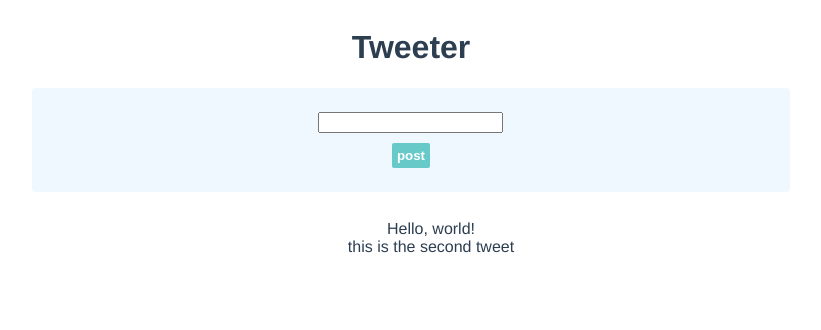
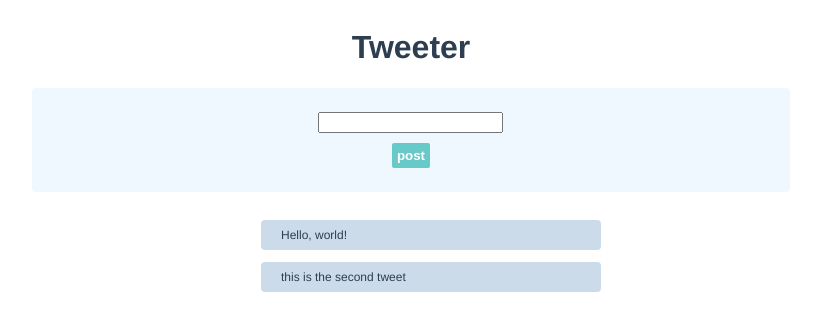
Before and after one commit to uni51/vue3-typescript-vue-guide, a Vue app: page / in a window 1280 px wide. Shown: the top 330 px of the page, without its empty margins (229-1050 px from the left). Built offline with nearby package versions, Linux system fonts and the light colour scheme.

Commit message:
5-32 動的なリスト 要素の追加

```diff
--- a/src/components/Tweet.vue
+++ b/src/components/Tweet.vue
@@ -1,5 +1,14 @@
 <script setup lang="ts">
-const tweets = [{id: '0', description: 'Hello, world!'}, {id: '1', description: 'this is the second tweet'}]
+import { ref } from 'vue'
+const tweets = ref([{id: 0, description: 'Hello, world!'}, {id: 1, description: 'this is the second tweet'}])
+
+const inputtingDescription = ref<string>('')
+
+const postTweet = () => {
+  const tweet = { id: Math.random(), description: inputtingDescription.value }
+  tweets.value.push(tweet)
+  inputtingDescription.value = ''
+}
 
 </script>
 
@@ -7,8 +16,8 @@
   <div class="container">
     <h1>Tweeter</h1>
     <div class="form-container">
-      <input />
-      <button class="save-button">post</button>
+      <input v-model="inputtingDescription" />
+      <button class="save-button" @click="postTweet()">post</button>
     </div>
     <div class="tweet-container">
       <ul>
@@ -40,6 +49,14 @@
 
 .tweet-list {
   list-style: none;
+  margin-bottom: 12px;
+  border-radius: 4px;
+  font-size: 12px;
+  display: flex;
+  justify-content: space-between;
+  background-color: rgb(204, 219, 233);
+  padding: 8px 20px;
+  width: 300px;
 }
 
 button {
@@ -51,4 +68,8 @@
   padding: 5px;
   margin-top: 10px;
 }
+
+button:hover {
+  background-color: #37bdbd;
+}
 </style>
```
